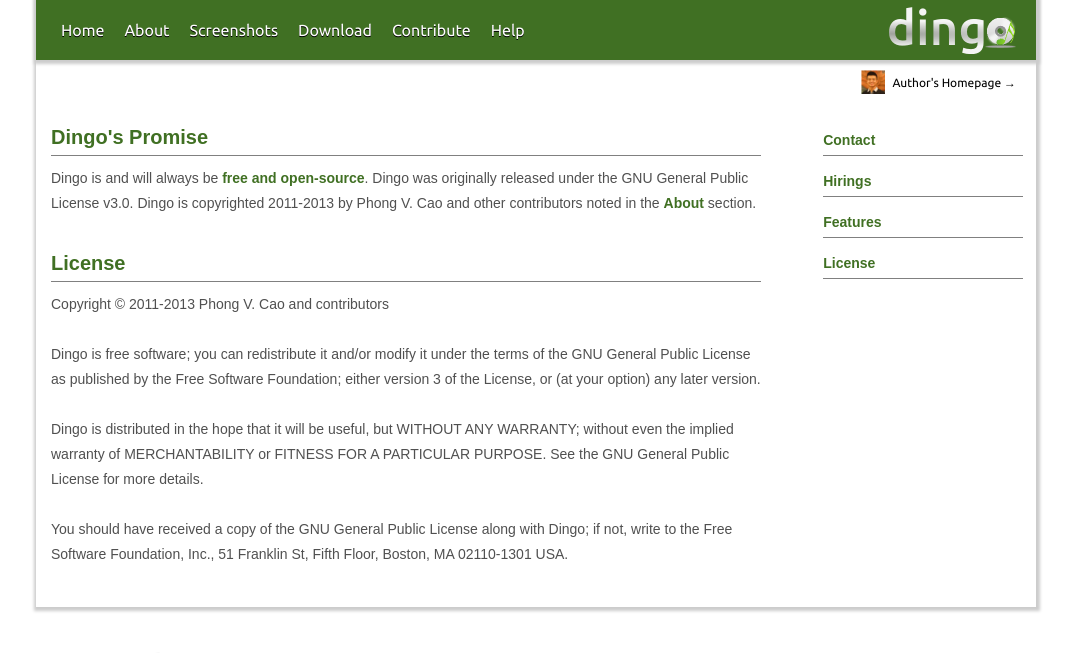
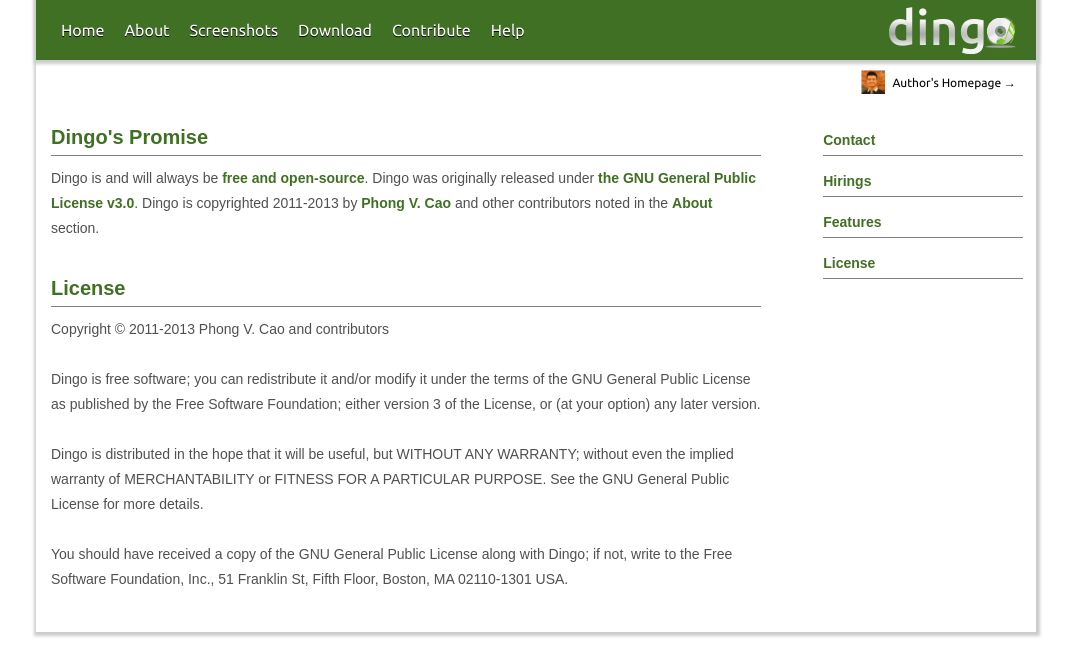
Before and after one commit to phongvcao/dingoprojectorg, a Django app: template dingoprojectorg/templates/about/about_license.html in a window 1280 px wide. Shown: the top 653 px of the page, without its empty margins (104-1177 px from the left). Run offline with Django 3.2, Linux system fonts and the light colour scheme; the template is opened without the code that fills it, so the values that code supplies are empty; parts of the project's set-up code (start-up, migrations or seed data) failed here and were passed over.

Commit message:
- Added anchor links to about_license.html

```diff
--- a/dingoprojectorg/templates/about/about_license.html
+++ b/dingoprojectorg/templates/about/about_license.html
@@ -12,7 +12,7 @@
     </h3>
 
     <p class="text-content">
-      Dingo is and will always be <a href="http://www.gnu.org/philosophy/free-sw.html" target="_blank" class="doc-link">free and open-source</a>. Dingo was originally released under the GNU General Public License v3.0. Dingo is copyrighted 2011-2013 by Phong V. Cao and other contributors noted in the <a href="/about" class="doc-link">About</a> section.
+      Dingo is and will always be <a href="http://www.gnu.org/philosophy/free-sw.html" target="_blank" class="doc-link">free and open-source</a>. Dingo was originally released under <a href="http://www.gnu.org/licenses/gpl.html" class="doc-link" target="_blank">the GNU General Public License v3.0</a>. Dingo is copyrighted 2011-2013 by <a href="http://phongvcao.com/" target="_blank" class="doc-link">Phong V. Cao</a> and other contributors noted in the <a href="/about" class="doc-link">About</a> section.
     </p>
 
     {# License #}
```
